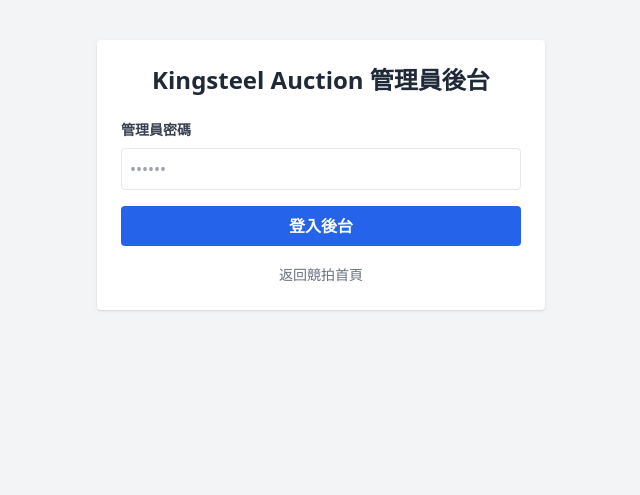
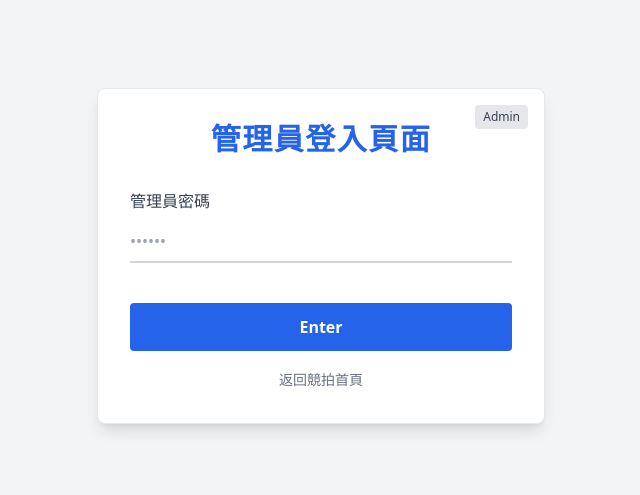
Before and after one commit to Polar-Tsai/Auction, a Django app: page /id/admin/login/ in a window 1280 px wide. Shown: the part 44-539 px from the top of the page, without its empty margins (319-959 px from the left). Run offline with Django 4.2, Linux system fonts and the light colour scheme; some libraries are stand-ins or nearby versions.

Commit message:
統一登入頁面風格，使用雙色主題區分使用者和管理員角色

```diff
--- a/templates/admin_login.html
+++ b/templates/admin_login.html
@@ -1,29 +1,41 @@
 {% extends 'base.html' %}
 {% block content %}
-<div class="max-w-md mx-auto bg-white p-6 rounded shadow mt-10">
-  <h1 class="text-2xl font-bold mb-6 text-center text-gray-800">Kingsteel Auction 管理員後台</h1>
+<div class="flex justify-center items-center min-h-[60vh]">
+  <div class="bg-white p-8 rounded-lg shadow-lg w-full max-w-md border border-gray-200 relative">
+
+    <!-- Admin Badge -->
+    <div class="absolute top-4 right-4 bg-gray-200 text-gray-700 text-xs px-2 py-1 rounded">
+      Admin
+    </div>
+
+    <h1 class="text-3xl font-bold mb-2 text-center tracking-wider text-blue-600">
+      管理員登入頁面
+    </h1>
 
     {% if error %}
-  <div class="bg-red-100 border border-red-400 text-red-700 px-4 py-3 rounded mb-4">
+      <div class="bg-red-50 text-red-600 p-3 rounded mb-4 text-sm text-center border border-red-200">
         {{ error }}
       </div>
     {% endif %}
 
-  <form method="post" class="space-y-4">
+    <form method="post" class="space-y-6 mt-8">
       {% csrf_token %}
+
       <div>
-      <label class="block text-gray-700 text-sm font-bold mb-2">管理員密碼</label>
-      <input name="password" type="password"
-        class="w-full border p-2 rounded focus:outline-none focus:ring-2 focus:ring-blue-500" placeholder="••••••"
-        required />
+        <label class="block text-gray-700 mb-2 font-medium">管理員密碼</label>
+        <input name="password" type="password" class="w-full border-b-2 border-gray-300 focus:border-blue-600 outline-none py-2 transition-colors bg-transparent" placeholder="••••••" required />
       </div>
-    <button class="w-full bg-blue-600 text-white font-bold py-2 px-4 rounded hover:bg-blue-700 transition">
-      登入後台
+
+      <div class="pt-4">
+        <button class="w-full bg-blue-600 hover:bg-blue-700 text-white font-bold py-3 rounded transition duration-200">
+          Enter
         </button>
+      </div>
     </form>
 
     <div class="mt-4 text-center">
       <a href="{% url 'auctions:index' %}" class="text-sm text-gray-500 hover:underline">返回競拍首頁</a>
     </div>
   </div>
+</div>
 {% endblock %}
```
Also changed, not shown: templates/login.html (+4 -5 lines). Lines whose indentation alone changed are shown as unchanged.
